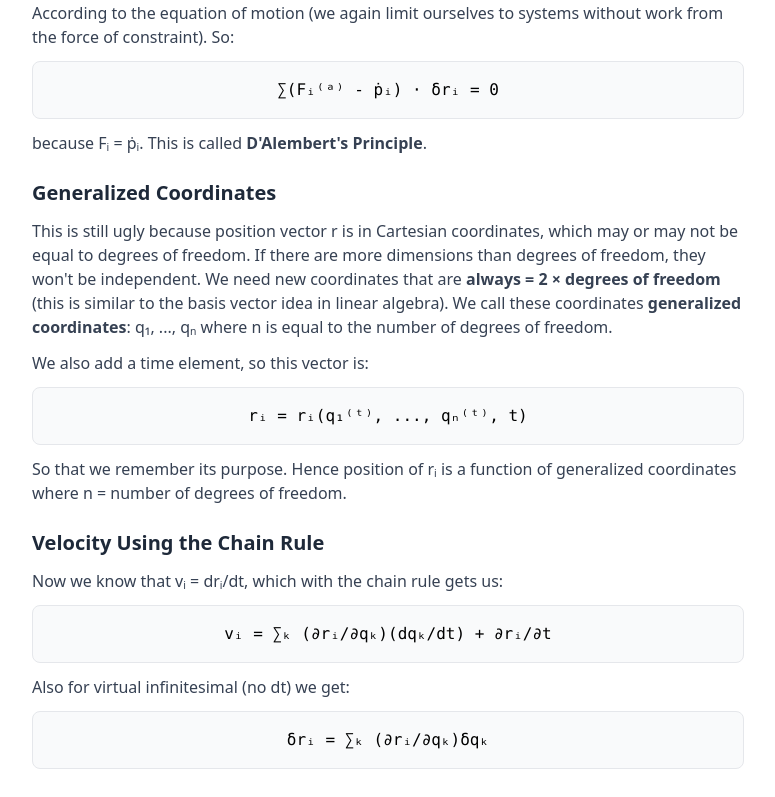
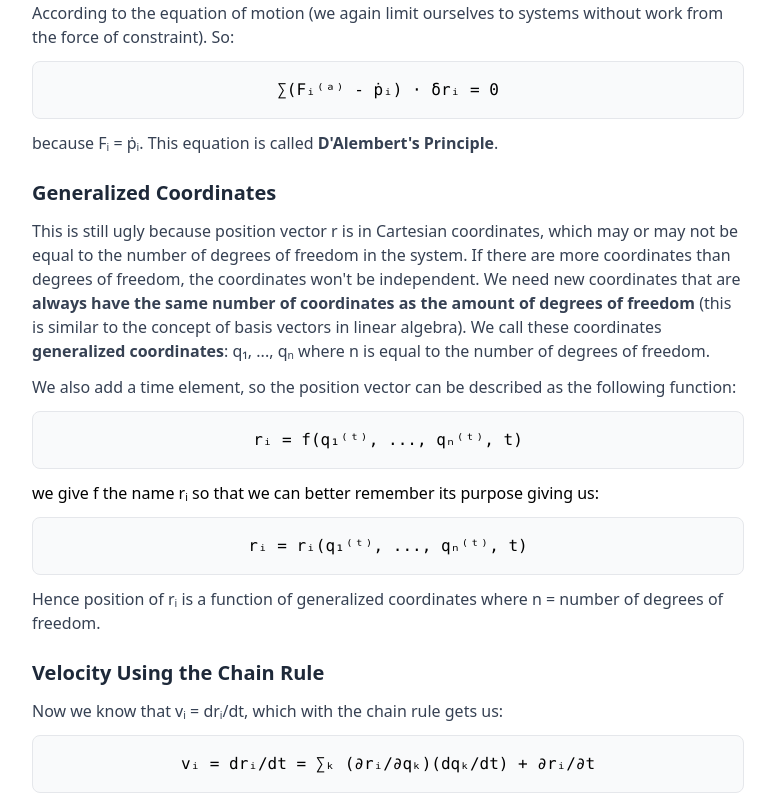
Before and after one commit to WilliamGiammona/learning-ai, a Next.js app: page /math/classical-mechanics in a window 1280 px wide. Shown: the part 1620-2417 px from the top of the page, without its empty margins (376-1151 px from the left). Built offline with nearby package versions, Linux system fonts and the light colour scheme.

Commit message:
typos and updated text

```diff
--- a/app/math/classical-mechanics/page.tsx
+++ b/app/math/classical-mechanics/page.tsx
@@ -226,7 +226,7 @@ const page = () => {
                     </p>
                   </div>
                   <p className="text-gray-700">
-                    because Fᵢ = ṗᵢ. This is called{" "}
+                    because Fᵢ = ṗᵢ. This equation is called{" "}
                     <strong>D'Alembert&apos;s Principle</strong>.
                   </p>
                 </div>
@@ -238,17 +238,31 @@ const page = () => {
                   </h3>
                   <p className="text-gray-700">
                     This is still ugly because position vector r is in Cartesian
-                    coordinates, which may or may not be equal to degrees of
-                    freedom. If there are more dimensions than degrees of
-                    freedom, they won't be independent. We need new coordinates
-                    that are <strong>always = 2 × degrees of freedom</strong>{" "}
-                    (this is similar to the basis vector idea in linear
+                    coordinates, which may or may not be equal to the number of
+                    degrees of freedom in the system. If there are more
+                    coordinates than degrees of freedom, the coordinates won't
+                    be independent. We need new coordinates that are{" "}
+                    <strong>
+                      always have the same number of coordinates as the amount
+                      of degrees of freedom
+                    </strong>{" "}
+                    (this is similar to the concept of basis vectors in linear
                     algebra). We call these coordinates{" "}
                     <strong>generalized coordinates</strong>: q₁, ..., qₙ where
                     n is equal to the number of degrees of freedom.
                   </p>
                   <p className="text-gray-700">
-                    We also add a time element, so this vector is:
+                    We also add a time element, so the position vector can be
+                    described as the following function:
+                  </p>
+                  <div className="bg-gray-50 p-4 rounded-lg border border-gray-200">
+                    <p className="text-center font-mono">
+                      rᵢ = f(q₁⁽ᵗ⁾, ..., qₙ⁽ᵗ⁾, t)
+                    </p>
+                  </div>
+                  <p>
+                    we give f the name rᵢ so that we can better remember its
+                    purpose giving us:
                   </p>
                   <div className="bg-gray-50 p-4 rounded-lg border border-gray-200">
                     <p className="text-center font-mono">
@@ -256,9 +270,8 @@ const page = () => {
                     </p>
                   </div>
                   <p className="text-gray-700">
-                    So that we remember its purpose. Hence position of rᵢ is a
-                    function of generalized coordinates where n = number of
-                    degrees of freedom.
+                    Hence position of rᵢ is a function of generalized
+                    coordinates where n = number of degrees of freedom.
                   </p>
                 </div>
 
@@ -273,7 +286,7 @@ const page = () => {
                   </p>
                   <div className="bg-gray-50 p-4 rounded-lg border border-gray-200">
                     <p className="text-center font-mono">
-                      vᵢ = ∑ₖ (∂rᵢ/∂qₖ)(dqₖ/dt) + ∂rᵢ/∂t
+                      vᵢ = drᵢ/dt = ∑ₖ (∂rᵢ/∂qₖ)(dqₖ/dt) + ∂rᵢ/∂t
                     </p>
                   </div>
                   <p className="text-gray-700">
```
